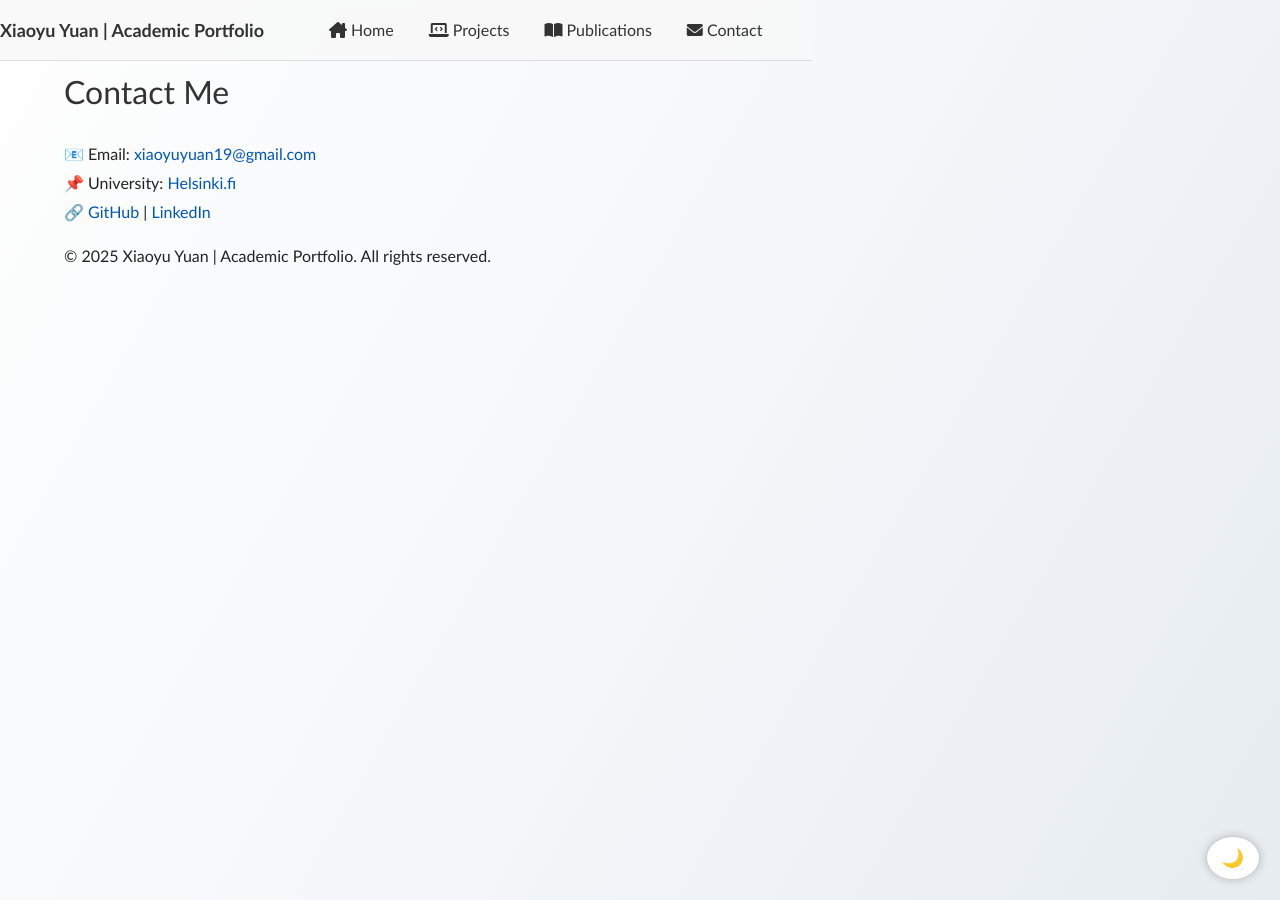
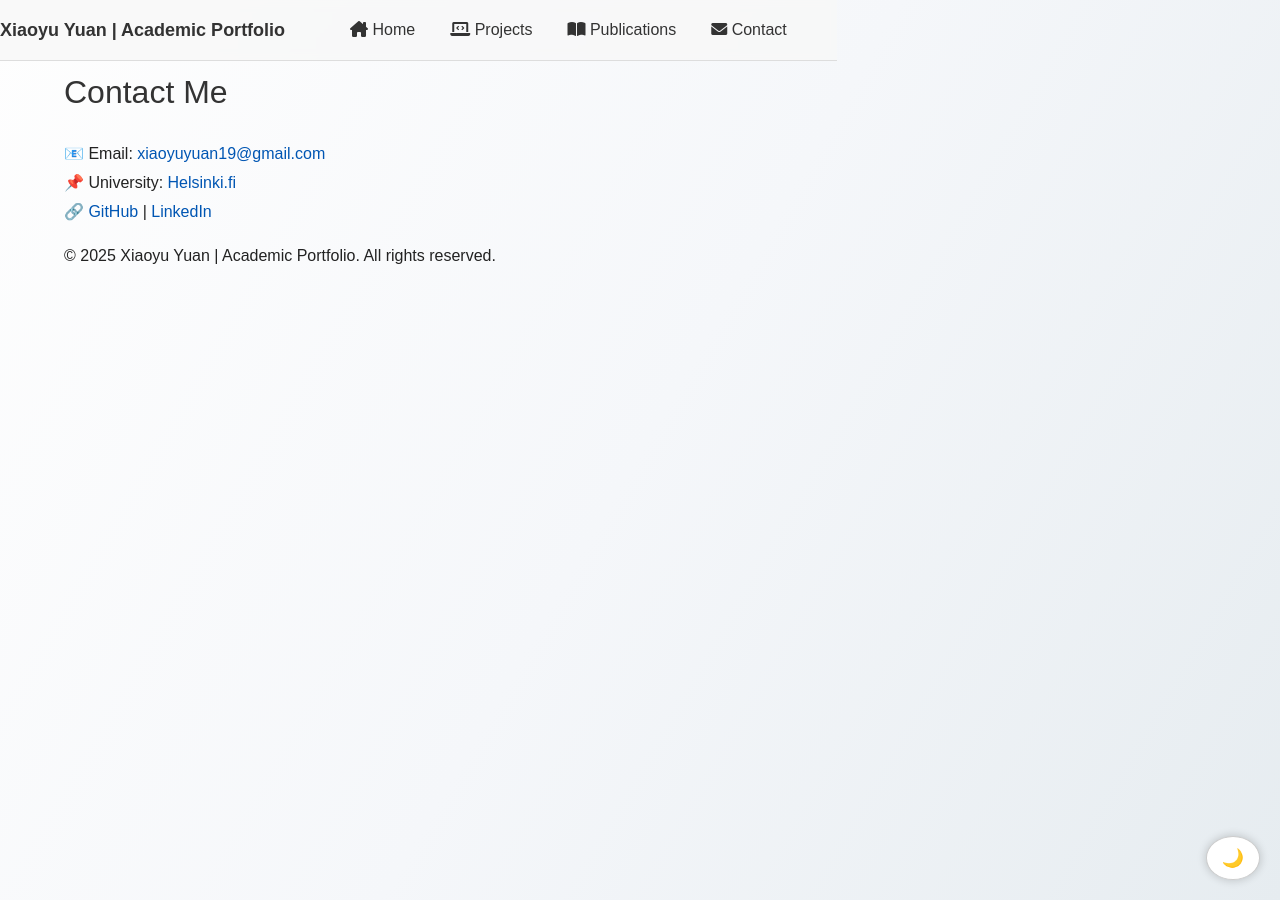
Before and after one commit to XiaoyuYuan19/portfolio, a Jekyll site: the page built from contact.md, in a window 1280 px wide. Built offline with Jekyll 4.4.1, drawn with Linux system fonts in a browser that asks for light colours.

Commit message:
Update style.css

```diff
--- a/assets/css/style.css
+++ b/assets/css/style.css
@@ -4,7 +4,7 @@ body {
     background: linear-gradient(120deg, #fefefe, #f5f7fa, #e6ecf0);
     background-attachment: fixed;
     color: #222;
-    font-family: Calibri, Helvetica, sans-serif;
+    font-family: Arial, Helvetica, sans-serif;
     max-width: 90vw;
     margin: 0 auto;
     padding: 20px;
@@ -99,7 +99,7 @@ h1, h2, h3 {
     display: flex;
     justify-content: space-between;
     align-items: center;
-    max-width: 90%;
+    max-width: 100%;
     margin: 0 auto;
     padding: 10px 0px; /* ✅ 变得更小更轻盈 */
     background: rgba(248, 248, 248, 0.8); /* ✅ 让导航栏有点透明感 */
```
